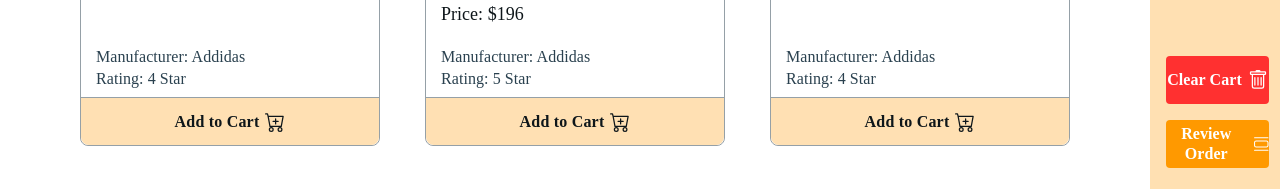
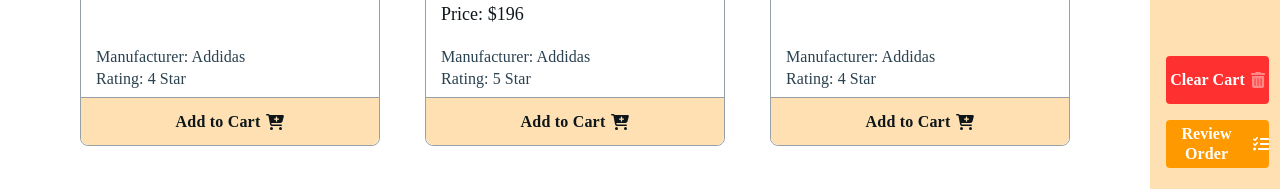
Before and after one commit to shamiul-anik/ema-john-simple-ec-react-project, a React (Vite) app: page / in a window 1280 px wide. Shown: the part 524-713 px from the top of the page. Built offline with nearby package versions, Linux system fonts and the light colour scheme.

Commit message:
Fontawesome icons added

```diff
--- a/src/components/Product/Product.jsx
+++ b/src/components/Product/Product.jsx
@@ -1,4 +1,6 @@
 import React from 'react';
+import { FontAwesomeIcon } from '@fortawesome/react-fontawesome';
+import { faCartPlus } from '@fortawesome/free-solid-svg-icons';
 import './Product.css';
 
 const Product = (props) => {
@@ -21,10 +23,7 @@ const Product = (props) => {
       </div>
       <button onClick={ () => handleAddToCart(props.product) } className="btn-add-to-cart" type="button">
         Add to Cart
-        <svg className="add-to-cart-icon bi bi-cart-plus" xmlns="http://www.w3.org/2000/svg" width="20" height="20" fill="currentColor" viewBox="0 0 16 16">
-          <path d="M9 5.5a.5.5 0 0 0-1 0V7H6.5a.5.5 0 0 0 0 1H8v1.5a.5.5 0 0 0 1 0V8h1.5a.5.5 0 0 0 0-1H9V5.5z"/>
-          <path d="M.5 1a.5.5 0 0 0 0 1h1.11l.401 1.607 1.498 7.985A.5.5 0 0 0 4 12h1a2 2 0 1 0 0 4 2 2 0 0 0 0-4h7a2 2 0 1 0 0 4 2 2 0 0 0 0-4h1a.5.5 0 0 0 .491-.408l1.5-8A.5.5 0 0 0 14.5 3H2.89l-.405-1.621A.5.5 0 0 0 2 1H.5zm3.915 10L3.102 4h10.796l-1.313 7h-8.17zM6 14a1 1 0 1 1-2 0 1 1 0 0 1 2 0zm7 0a1 1 0 1 1-2 0 1 1 0 0 1 2 0z"/>
-        </svg>
+        <FontAwesomeIcon icon={faCartPlus} beat />
       </button>
     </div>
   );
--- a/src/components/Shop/Shop.jsx
+++ b/src/components/Shop/Shop.jsx
@@ -1,5 +1,7 @@
 import React, { useEffect, useState } from 'react';
 import Product from '../Product/Product';
+import { FontAwesomeIcon } from '@fortawesome/react-fontawesome';
+import { faTrashCan, faListCheck } from '@fortawesome/free-solid-svg-icons';
 import './Shop.css';
 
 const Shop = () => {
@@ -35,16 +37,11 @@ const Shop = () => {
         <div className="order-button-container">
           <button className="btn-clear-cart">
             Clear Cart
-            <svg xmlns="http://www.w3.org/2000/svg" width="20" height="20" fill="currentColor" className="bi bi-trash" viewBox="0 0 16 16">
-              <path d="M5.5 5.5A.5.5 0 0 1 6 6v6a.5.5 0 0 1-1 0V6a.5.5 0 0 1 .5-.5zm2.5 0a.5.5 0 0 1 .5.5v6a.5.5 0 0 1-1 0V6a.5.5 0 0 1 .5-.5zm3 .5a.5.5 0 0 0-1 0v6a.5.5 0 0 0 1 0V6z"/>
-              <path fillRule="evenodd" d="M14.5 3a1 1 0 0 1-1 1H13v9a2 2 0 0 1-2 2H5a2 2 0 0 1-2-2V4h-.5a1 1 0 0 1-1-1V2a1 1 0 0 1 1-1H6a1 1 0 0 1 1-1h2a1 1 0 0 1 1 1h3.5a1 1 0 0 1 1 1v1zM4.118 4 4 4.059V13a1 1 0 0 0 1 1h6a1 1 0 0 0 1-1V4.059L11.882 4H4.118zM2.5 3V2h11v1h-11z"/>
-            </svg>
+            <FontAwesomeIcon icon={faTrashCan} beatFade />
           </button>
           <button className="btn-review-order">
             Review Order
-            <svg xmlns="http://www.w3.org/2000/svg" width="20" height="20" fill="currentColor" className="bi bi-view-list" viewBox="0 0 16 16">
-              <path d="M3 4.5h10a2 2 0 0 1 2 2v3a2 2 0 0 1-2 2H3a2 2 0 0 1-2-2v-3a2 2 0 0 1 2-2zm0 1a1 1 0 0 0-1 1v3a1 1 0 0 0 1 1h10a1 1 0 0 0 1-1v-3a1 1 0 0 0-1-1H3zM1 2a.5.5 0 0 1 .5-.5h13a.5.5 0 0 1 0 1h-13A.5.5 0 0 1 1 2zm0 12a.5.5 0 0 1 .5-.5h13a.5.5 0 0 1 0 1h-13A.5.5 0 0 1 1 14z"/>
-            </svg>
+            <FontAwesomeIcon icon={faListCheck} bounce />
           </button>
         </div>
       </div>
```
